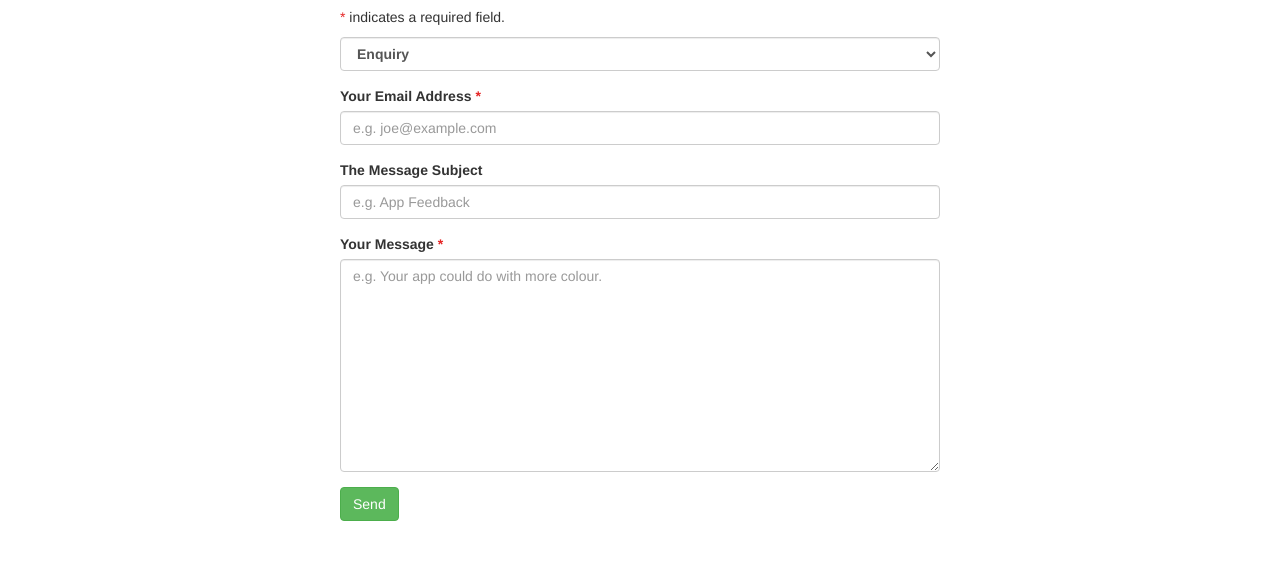
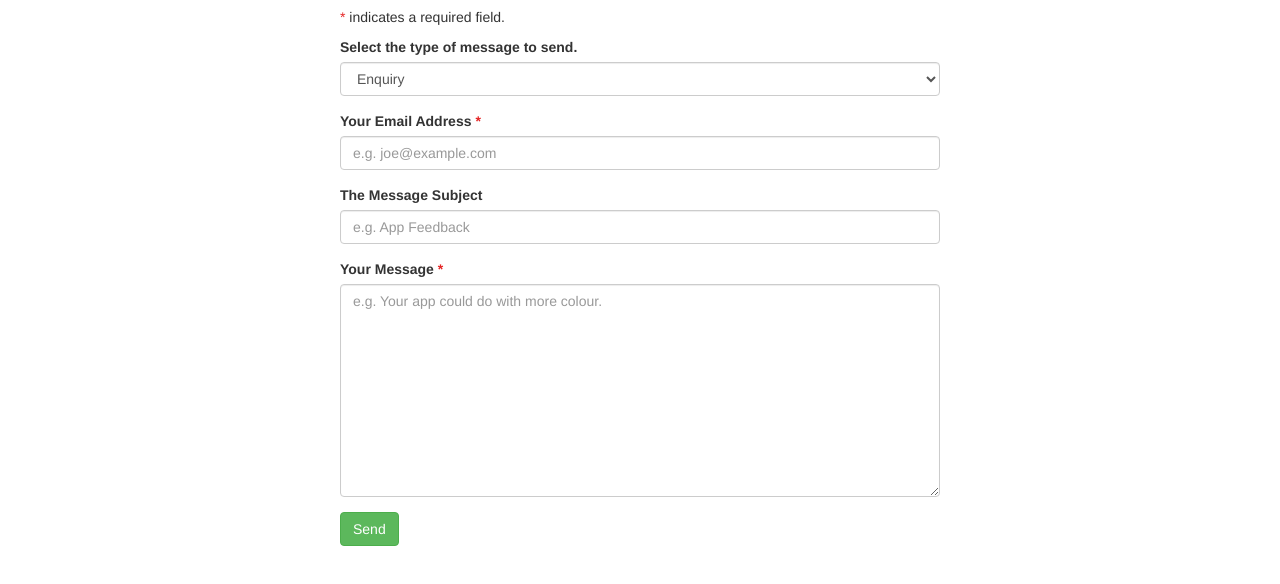
Before and after one commit to jahidulpabelislam/buddy-support, a website: page public/view/contact.html in a window 1280 px wide. Shown: the part 166-750 px from the top of the page. Drawn offline with Linux system fonts and the light colour scheme.

Commit message:
Add label to message type selection.

```diff
--- a/public/view/contact.html
+++ b/public/view/contact.html
@@ -60,16 +60,17 @@
 
                     <h2>Contact Us - Form</h2>
 
-                    <p>Use this contact form for any enquiries or to give us any feedback quickly, or you can send your enquiries or messages to <a href="mailto:up733474@myport.ac.uk" target="_blank">up733474@myport.ac.uk</a>.</p>
+                    <p>Use this contact form for any enquiries or to give us any feedback quickly, or you can send your
+                        enquiries or messages to <a href="mailto:up733474@myport.ac.uk" target="_blank">up733474@myport.ac.uk</a>.
+                    </p>
                     <p><span class="required">*</span> indicates a required field.</p>
 
                     <div class="form-group">
-                        <label for="contactType" id="contactTypeLabel">
-                            <select name="contactType" id="contactType" class="form-control">
-                                <option value="Enquiry" selected>Enquiry</option>
-                                <option value="Message">Message</option>
-                            </select>
-                        </label>
+                        <label for="contactType">Select the type of message to send.</label>
+                        <select name="contactType" id="contactType" class="form-control">
+                            <option value="Enquiry" selected>Enquiry</option>
+                            <option value="Message">Message</option>
+                        </select>
                     </div>
 
                     <div class="form-group" id="emailGroup">
```
